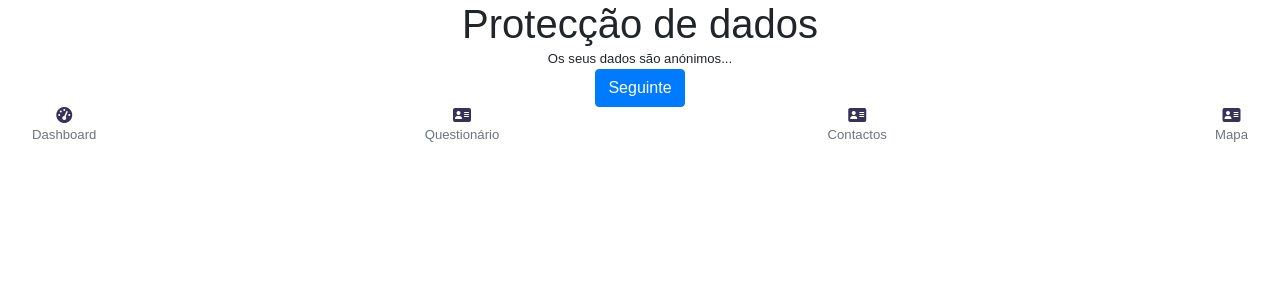
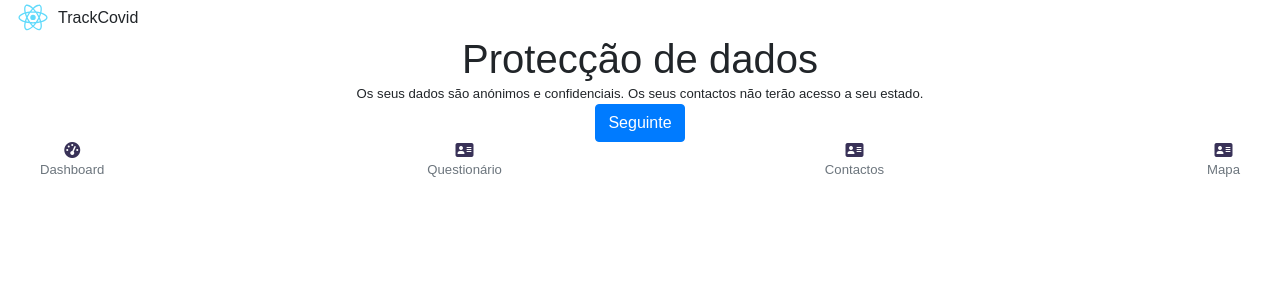
Before and after one commit to ricardolandolt/trackovid19-web-react, a React (Create React App) app: page /onboarding in a window 1280 px wide. Shown: the top 300 px of the page. Built offline with nearby package versions, Linux system fonts and the light colour scheme.

Commit message:
user info; onboarding texts

```diff
--- a/src/App.js
+++ b/src/App.js
@@ -11,6 +11,7 @@ import "./App.css";
 import "./stylesheets/main.css";
 import OnboardingPage from "./components/OnboardingPage";
 import Menu from "./components/Menu/Menu";
+import logo from "./logo.svg";
 
 function App() {
   const MenuComponent = withRouter(props => <Menu {...props} />);
@@ -19,7 +20,14 @@ function App() {
     <Provider store={store}>
       <div className="App">
         <Router>
-          <div className="container-fluid">
+        <div className="container-fluid">
+          <div className="header">
+            <div className="d-flex align-items-center">
+            <img src={logo} alt="Logo" style={{ width: "50px" }} />
+            <span>TrackCovid</span>
+            </div>
+          </div>
+          <div className="main">
             <Switch>
               <Route exact path="/about" component={AboutPage} />
               <Route exact path="/terms" component={TermsPage} />
@@ -31,6 +39,7 @@ function App() {
           <div className="footer">
             <MenuComponent />
           </div>
+          </div>
         </Router>
       </div>
     </Provider>
--- a/src/components/AboutPage.js
+++ b/src/components/AboutPage.js
@@ -38,6 +38,7 @@ export class AboutPage extends Component {
       <div>
         <h1>About</h1>
         <form onSubmit={handleSubmit(this.showResults)}>
+
           {options.map((o, i) => (
             <div key={"opt-cont-" + o.value + "-" + i} className={"p-3"}>
               <Field
--- a/src/components/DashPage.js
+++ b/src/components/DashPage.js
@@ -1,15 +1,16 @@
 import React, { Component } from "react";
 import DashboardCard from "./Cards/DashboardCard";
 import { Link } from "react-router-dom";
+import UserInfo from "./User/UserInfo";
 
 export default class DashPage extends Component {
   render() {
     return (
       <div className="row">
         <div className="col-12">
-          <h1>Hello Covid!</h1>
           <div className="row">
             <div className="col-12">
+              <UserInfo />
               <Link to="/about" className="btn btn-primary text-white w-100">Atualizar o meu estado</Link>
             </div>
           </div>
--- a/src/components/OnboardingPage.js
+++ b/src/components/OnboardingPage.js
@@ -7,10 +7,10 @@ export default class OnboardingPage extends Component {
     this.state = {
       currentStepNum: 0,
       steps: [
-        { title: "Protecção de dados", description: "Os seus dados são anónimos...", img: "" },
-        { title: "Altere o seus estado", description: "Os seus dados são anónimos...", img: "" },
-        { title: "Confira a sua área", description: "Os seus dados são anónimos...", img: "" },
-        { title: "Verifique os seus contactos", description: "Os seus dados são anónimos...", img: "" }
+        { title: "Protecção de dados", description: "Os seus dados são anónimos e confidenciais. Os seus contactos não terão acesso a seu estado.", img: "" },
+        { title: "Altere o seus estado", description: "Atualize o seu estado atual. Preencha o formulário de sintomas para mais informações.", img: "" },
+        { title: "Confira a sua área", description: "Tenha acesso a informações relativas à sua área.", img: "" },
+        { title: "Verifique os seus contactos", description: "Verifique a situação dos seus contactos.", img: "" }
       ]
     };
 
--- /dev/null
+++ b/src/components/User/UserInfo.js
@@ -0,0 +1,25 @@
+import React, { Component } from "react";
+import { connect } from "react-redux";
+
+export class UserInfo extends Component {
+  render() {
+    const { user } = this.props;
+    return (
+      <div className="text-left">
+        <h3>{user.name}</h3>
+        <p><i className="fas fa-circle text-success"></i> {user.status}</p>
+      </div>
+    );
+  }
+}
+
+const mapStateToProps = state => {
+  const { auth } = state;
+  return {
+    user: { name: "Ricardo Landolt", status: "Quarentena" }
+  };
+};
+
+const mapDispatchToProps = {};
+
+export default connect(mapStateToProps, mapDispatchToProps)(UserInfo);
```
